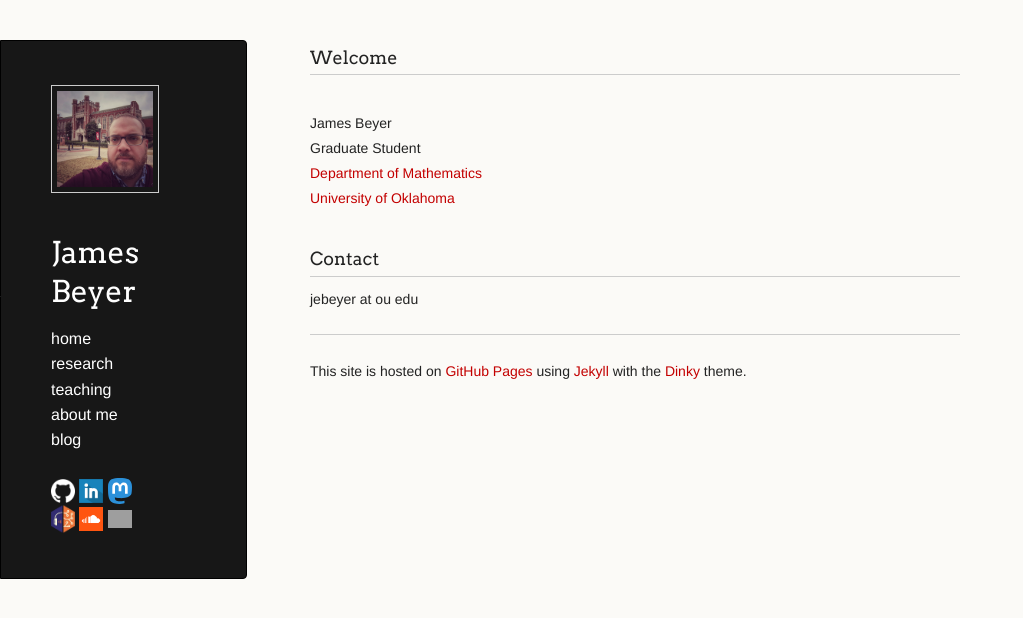
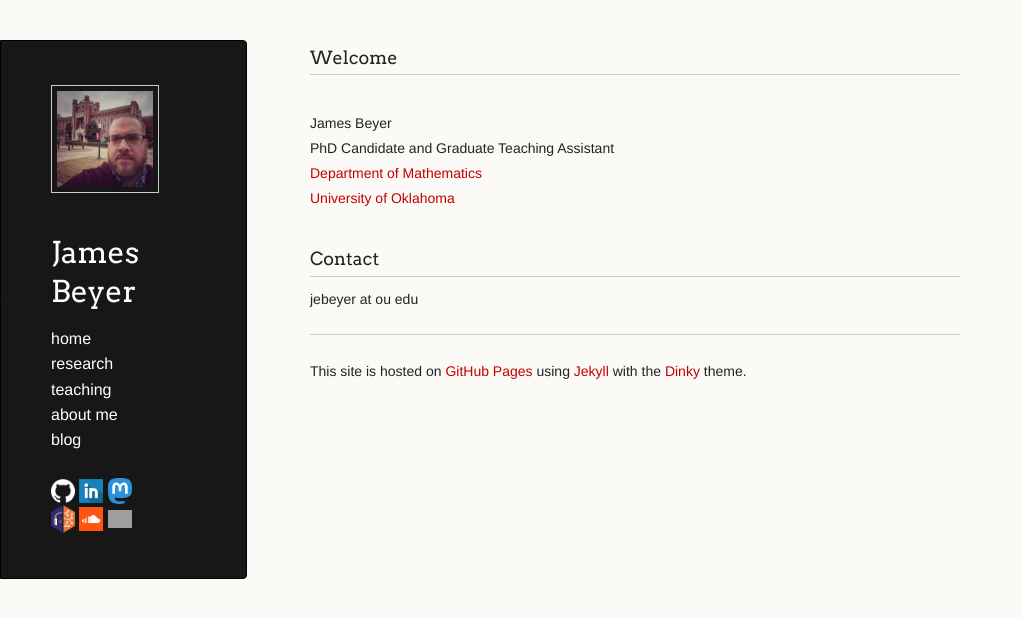
Before and after one commit to jebeyer/jebeyer.github.io, a Jekyll site: the page built from index.md, in a window 1280 px wide. Shown: the top 618 px of the page, without its empty margins (0-1023 px from the left). Built offline with Jekyll 4.4.1, drawn with Linux system fonts in a browser that asks for light colours; a script that is not in the unit is left out; our own code applies the rules of GitHub Pages for plain Markdown files; grey boxes are pictures that could not be loaded.

Commit message:
Update index.md
changed title

```diff
--- a/index.md
+++ b/index.md
@@ -6,7 +6,7 @@ layout: default
 
 <br/>
 James Beyer <br/>
-Graduate Student <br/>
+PhD Candidate and Graduate Teaching Assistant <br/>
 [Department of Mathematics](https://math.ou.edu/) <br/>
 [University of Oklahoma](http://www.ou.edu/)
 
```
